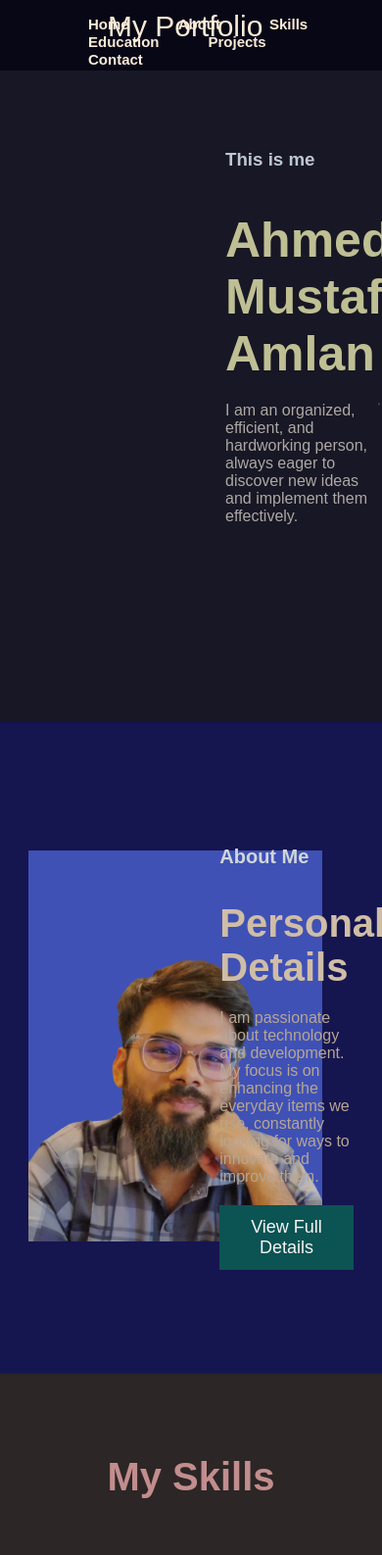
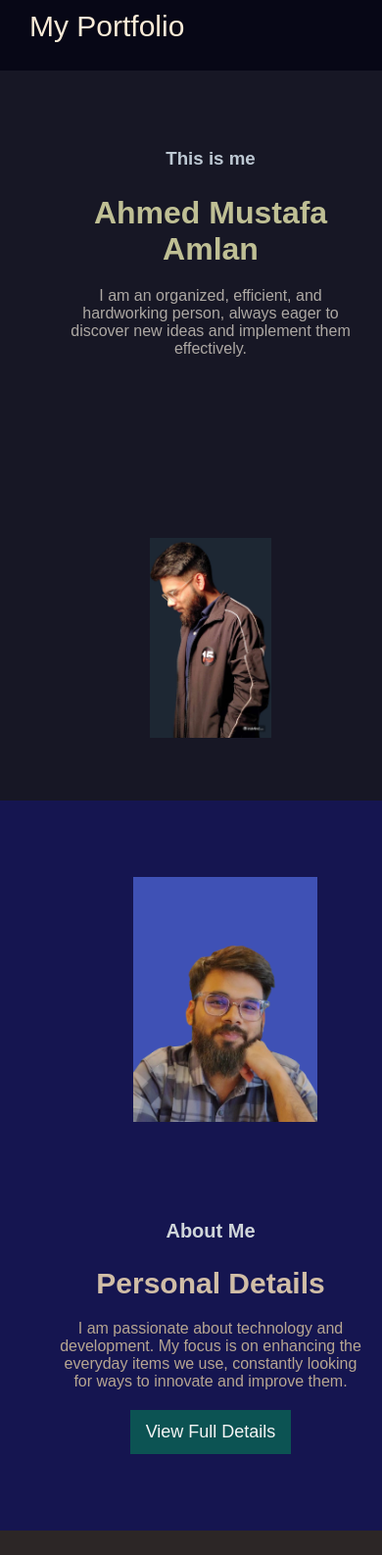
Before and after one commit to AMLAN1000/portfolio-1, a plain HTML site: page index.html in a window 390 px wide. Shown: the top 1587 px of the page at 98% size. Drawn offline with Linux system fonts and the light colour scheme.

Commit message:
responsive

```diff
--- a/style.css
+++ b/style.css
@@ -1,47 +1,49 @@
-body{
+body {
    margin: 0;
    padding: 0;
    box-sizing: border-box;
    font-family: Arial, Helvetica, sans-serif;
-
 }
 
-header{
+/* Header */
+header {
    width: 100%;
    height: 72px;
    position: fixed;
    background-color: rgb(7, 7, 22);
    top: 0;
+   z-index: 1000;
 }
-.Icon{
+
+.Icon {
    color: antiquewhite;
    font-size: 30px;
    padding: 10px;
    margin-left: 100px;
 }
-.Icon a{
+
+.Icon a {
    text-decoration: none;
    color: antiquewhite;
 }
-header .nav{
-position: absolute;
-right: 0;
-top: 0;
-margin-right: 50px;
+
+header .nav {
+   position: absolute;
+   right: 0;
+   top: 0;
+   margin-right: 50px;
 }
 
-
-header .nav ul{
+header .nav ul {
    list-style: none;
-
+   display: flex;
 }
 
-header .nav ul li{
-   float: left;
+header .nav ul li {
    padding-left: 50px;
+}
 
-}
-header .nav ul li a{
+header .nav ul li a {
    text-decoration: none;
    text-transform: capitalize;
    color: antiquewhite;
@@ -49,28 +51,41 @@ header .nav ul li a{
    font-weight: bold;
 }
 
-header .nav ul li a:hover{
+header .nav ul li a:hover {
    color: rgb(62, 36, 4);
+}
+
+/* Mobile menu (hidden by default) */
+.mobile-menu-btn {
+   display: none;
+   position: absolute;
+   right: 20px;
+   top: 20px;
+   color: antiquewhite;
+   font-size: 24px;
+   cursor: pointer;
 }
 
 /* Section 1: Home */
 .section1 {
    width: 100%;
-   height: 665px;
+   min-height: 665px;
    display: flex;
    justify-content: space-between;
    align-items: center;
    background-color: rgb(23, 23, 37);
    margin-top: 72px;
+   padding: 20px 0;
 }
-.d1, .d2{
+
+.d1, .d2 {
    width: 40%;
 }
-.d1{
+
+.d1 {
    margin-left: 230px;
    margin-bottom: 120px;
 }
-
 
 .d1 h3 {
    color: rgb(189, 200, 211);
@@ -92,7 +107,7 @@ header .nav ul li a:hover{
    margin-bottom: 20px;
 }
 
-.d2 img{
+.d2 img {
    max-width: 40%;
    height: auto;
    margin-top: 20px;
@@ -101,17 +116,20 @@ header .nav ul li a:hover{
 /* Section 2: About */
 .section2 {
    width: 100%;
-   height: 665px;
+   min-height: 665px;
    display: flex;
    justify-content: space-around;
    align-items: center;
    background-color: rgb(21, 21, 80);
+   padding: 20px 0;
 }
 
 .d3 img {
-   max-width: 300px;
+   max-width: 60%;
+   margin-left: 30px;
 }
-.d3,.d4{
+
+.d3, .d4 {
    width: 35%;
    height: auto;
 }
@@ -199,13 +217,13 @@ header .nav ul li a:hover{
    color: rgb(62, 36, 4);
 }
 
-
+/* Section 4: Education */
 .section4 {
    width: 100%;
-   height: 500px;
+   min-height: 500px;
    background-color: rgb(23, 23, 37);
    text-align: center;
-   padding-top:  1px; ;
+   padding: 40px 20px;
 }
 
 .education-header h1,
@@ -248,14 +266,13 @@ header .nav ul li a:hover{
    color: rgb(173, 168, 163);
 }
 
-
-
+/* Section 5: Projects */
 .section5 {
    width: 100%;
-   height: 500px;
+   min-height: 500px;
    background-color: rgb(21, 21, 80);
    text-align: center;
-   padding-top: 1px;
+   padding: 40px 20px;
 }
 
 .projects-container {
@@ -284,7 +301,6 @@ header .nav ul li a:hover{
    color: rgb(173, 168, 163);
 }
 
-
 /* Footer */
 footer {
    background-color: rgb(23, 21, 21);
@@ -296,6 +312,7 @@ footer {
 footer .foot {
    display: flex;
    justify-content: space-around;
+   flex-wrap: wrap;
    margin: 0 auto;
    padding-top: 20px;
 }
@@ -303,6 +320,7 @@ footer .foot {
 footer .foot div {
    max-width: 300px;
    text-align: left;
+   margin: 20px;
 }
 
 footer .foot div p {
@@ -323,3 +341,120 @@ footer button {
 footer button:hover {
    background-color: rgb(140, 120, 90);
 }
+
+/* Media Queries for Responsiveness */
+@media screen and (max-width: 1200px) {
+   .d1 {
+      margin-left: 100px;
+   }
+
+   .skill-item {
+      width: 25%;
+   }
+}
+
+@media screen and (max-width: 992px) {
+   .section1, .section2 {
+      flex-direction: column;
+      text-align: center;
+      padding: 40px 20px;
+   }
+
+   .d1, .d2, .d3, .d4 {
+      width: 80%;
+      margin: 20px auto;
+   }
+
+   .d1 {
+      margin-bottom: 40px;
+   }
+
+   .d1 h1 {
+      font-size: 40px;
+   }
+
+   .skill-item {
+      width: 40%;
+   }
+
+   .education-item, .project-item {
+      width: 45%;
+   }
+}
+
+@media screen and (max-width: 768px) {
+   .Icon {
+      margin-left: 20px;
+   }
+
+   header .nav {
+      margin-right: 20px;
+   }
+
+   header .nav ul li {
+      padding-left: 20px;
+   }
+
+   .mobile-menu-btn {
+      display: block;
+   }
+
+   header .nav {
+      width: 100%;
+      margin-right: 0;
+      background-color: rgb(7, 7, 22);
+      position: fixed;
+      top: 72px;
+      left: 0;
+      right: 0;
+      height: 0;
+      overflow: hidden;
+      transition: height 0.3s ease;
+   }
+
+   header .nav.active {
+      height: auto;
+   }
+
+   header .nav ul {
+      flex-direction: column;
+      padding: 0;
+      margin: 0;
+   }
+
+   header .nav ul li {
+      float: none;
+      padding: 15px 0;
+      text-align: center;
+   }
+
+   .skill-item {
+      width: 80%;
+   }
+
+   .education-item, .project-item {
+      width: 80%;
+   }
+}
+
+@media screen and (max-width: 576px) {
+   .d1 h1 {
+      font-size: 32px;
+   }
+
+   .d4 h1 {
+      font-size: 30px;
+   }
+
+   .section-skill h1,
+   .education-header h1,
+   .projects-header h1 {
+      font-size: 28px;
+   }
+
+   footer .foot div {
+      width: 100%;
+      margin-bottom: 30px;
+      text-align: center;
+   }
+}
```
